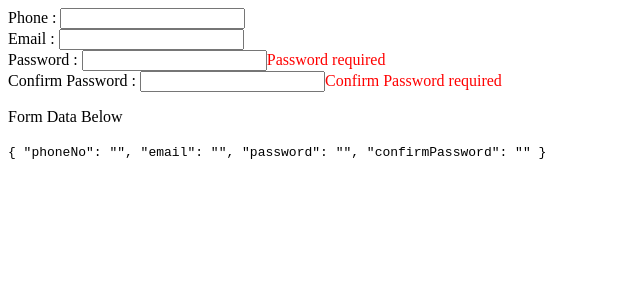
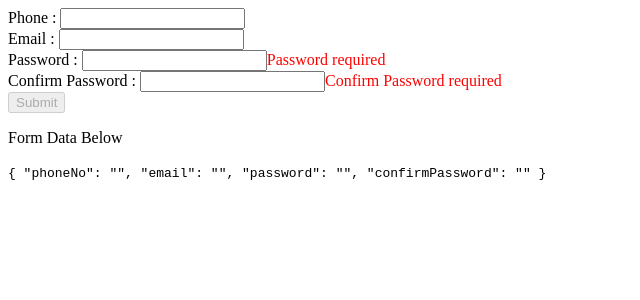
Before and after one commit to kritdev/angular_lab, an Angular app: page / in a window 1280 px wide. Shown: the top 300 px of the page, without its empty margins (0-640 px from the left). Built offline with nearby package versions, Linux system fonts and the light colour scheme.

Commit message:
implement submit button

```diff
--- a/src/app/my-form/my-form.component.html
+++ b/src/app/my-form/my-form.component.html
@@ -15,6 +15,9 @@
     Confirm Password : <input type="password" formControlName="confirmPassword">
     <span style="color: red;" *ngIf="form.get('confirmPassword').errors?.required">Confirm Password required</span>
   </div>
+  <div>
+    <button [disabled]="form.invalid" (click)="submitForm()">Submit</button>
+  </div>
 </form>
 <p>
   Form Data Below
--- a/src/app/my-form/my-form.component.ts
+++ b/src/app/my-form/my-form.component.ts
@@ -21,4 +21,8 @@ export class MyFormComponent implements OnInit {
   ngOnInit(): void {
   }
 
+  submitForm() {
+    alert(JSON.stringify(this.form.value));
+  }
+
 }
```
